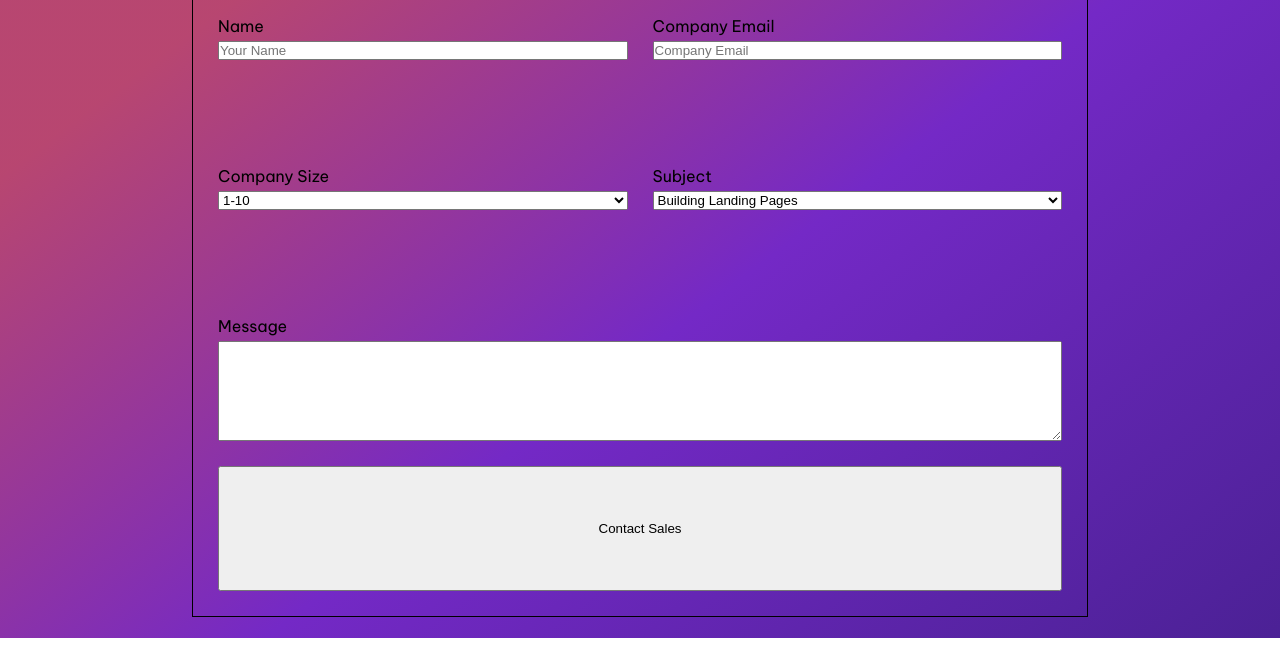
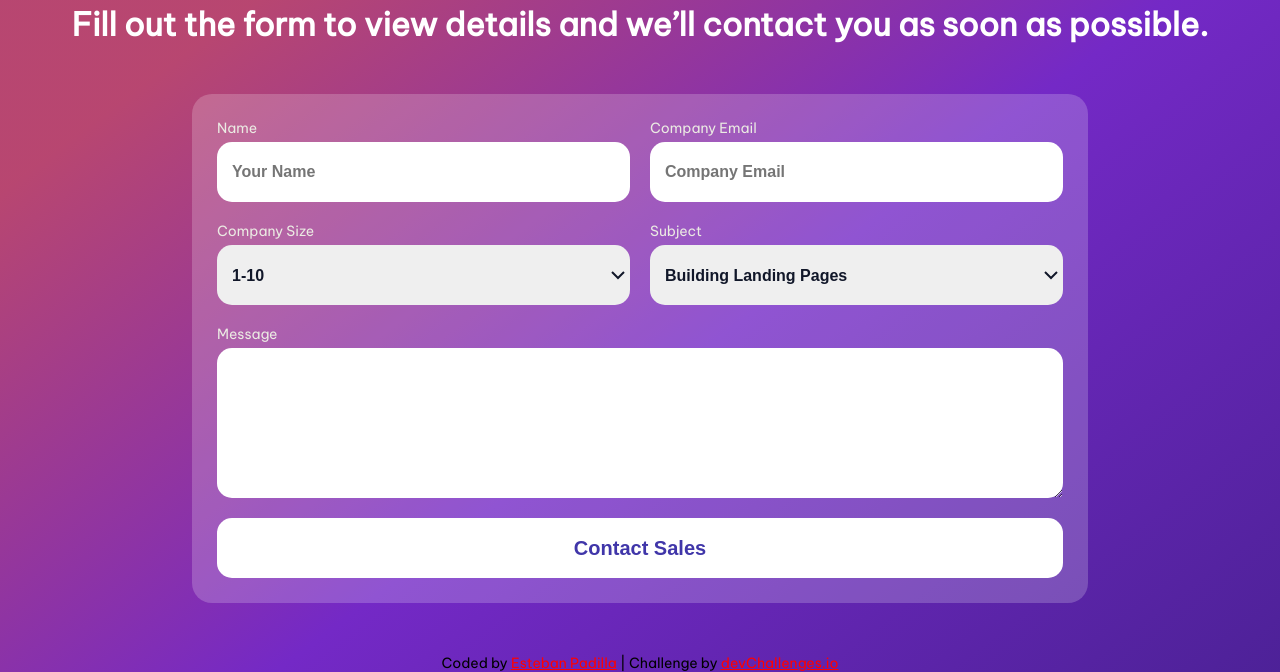
Before and after one commit to ByteSteban/Contact-Page-Form, a plain HTML site: page index.html in a window 1280 px wide. Shown: the part 232-904 px from the top of the page. Before the commit the page ends 870 px from the top, so only its background shows below. Drawn offline with Linux system fonts and the light colour scheme.

Commit message:
resolve grid alignment and row height issues in desktop view and challenge finished

```diff
--- a/assets/css/styles.css
+++ b/assets/css/styles.css
@@ -8,11 +8,23 @@
     src: url(/assets/fonts/BeVietnamPro-Regular.ttf);
     font-display: swap;
 }
+.author-info {
+        font-size: 14px;
+        text-align: center;
+        margin-top: 16px;
+        color: black;
+      }
+
+      .author-info a {
+        color: red;
+        text-decoration: underline;
+      }
 body{
     background: url(/assets/img/background.svg) no-repeat;
     background-size: cover;
     font-family: 'be vietnam pro', sans-serif;
     font-size: 16px;
+    color: #FFFFFF;
 }
 header{
     display: flex;
@@ -40,16 +52,35 @@ main{
     align-items: center;
     margin: 30px;
     margin-bottom: 50px;
+    gap: 20px;
 }
+    .contact-description h1{
+        font-size: 2rem;
+    }
+    .contact-description h2{
+        font-size: 1rem;
+    }
+    @media (min-width:1024px) {
+        .contact-description h1{
+        font-size: 4rem;
+        }
+        .contact-description h2{
+        font-size: 2rem;
+        }
+    }
 
 /* Contact Form */
-
+input:focus, select:focus, textarea:focus{
+    outline-color: #4d90fe;
+}
 .contact-form-container{
     display: flex;
     flex-direction: column;
     justify-content: center;
     align-items: center;
     width: 90%;
+    border-radius: 20px;
+    background-color: #FFFFFF33;
 }
 
 .contact-form{
@@ -57,61 +88,85 @@ main{
     flex-direction: column;
     width: 100%;
     padding: 15px;
-    gap: 10px;
-    border: 1px solid black;
+    gap: 20px;
+    color:  #ebebe3;
 }
 @media (min-width:1024px) {
     .contact-form{
         display: grid;
         padding: 25px;
-        gap: 25px;
+        gap: 20px;
         grid-template-columns: repeat(2 , 1fr);
-        grid-template-rows: repeat(4 , 1fr);
     }
     .contact-form-container{
         width: 70%;
     }
 }
-.form-name-container{
+.contact-form input{
+    color: #111729;
+    border-radius: 15px;
+    border: none;
+    padding: 15px;
+    font-size: 1rem;
+    font-weight: bold;
+    height: 60px;
+}
+.contact-form label{
+    margin-bottom: 5px;
+    font-size: 0.875rem;
+}
+.contact-form select{
+    color: #111729;
+    border-radius: 15px;
+    border: none;
+    padding: 15px;
+    font-size: 1rem;
+    font-weight: bold;
+    height: 60px;
+    appearance: none;
+    background-image: url(/assets/img/Expand_down.svg);
+    background-repeat: no-repeat;
+    background-position: right center;
+}
+select:hover{
+    cursor: pointer;
+}
+.form-item-container{
     display: flex;
     flex-direction: column;
 }
-    .form-name-container label{
-        margin-bottom: 5px;
-    }
-.form-company-email-container{
-    display: flex;
-    flex-direction: column;
-}
-    .form-company-email-container label{
-        margin-bottom: 5px;
-    }
-.form-company-size-container{
-    display: flex;
-    flex-direction: column;
-}
-    .form-company-size-container label{
-        margin-bottom: 5px;
-    }
-.form-subject-container{
-    display: flex;
-    flex-direction: column;
-}
-    .form-subject-container label{
-        margin-bottom: 5px;
-    }
 .form-message-container{
     display: flex;
     flex-direction: column;
     grid-column: span 2;
 }
-    .form-message-container label{
-        margin-bottom: 5px;
-    }
-    .form-message-area{
-        width: 100%;
-        height: 100px;
-    }
+.contact-form textarea{
+    height: 150px;
+    color: #111729;
+    border-radius: 15px;
+    border: none;
+    padding: 15px;
+    font-size: 1rem;
+    font-weight: bold;
+}
 .form-send-button{
     grid-column: span 2;
+    height: 60px;
+    color: #4036A9;
+    background-color: #FFFFFF;
+    border-radius: 15px;
+    border: none;
+    padding: 15px;
+    font-size: 1.25rem;
+    font-weight: bold;
 }
+.form-send-button:hover{
+    background-color: #4036A9;
+    color: #FFFFFF;
+    cursor: pointer;
+    transition: 0.5s;
+}
+.form-send-button:active{
+    transition:  0.2s;
+    transform: scale(0.9);
+}
--- a/index.html
+++ b/index.html
@@ -15,19 +15,19 @@
         <main>
         <section class="contact-description">
             <h1>Interested in our business pricing?</h1>
-            <p>Fill out the form to view details and we’ll contact you as soon as possible.</p>
+            <h2>Fill out the form to view details and we’ll contact you as soon as possible.</h2>
         </section>
         <section class="contact-form-container">
         <form action="#" method="post" class="contact-form">
-            <div class="form-name-container">
+            <div class="form-item-container">
             <label for="name">Name</label>
             <input type="text" id="name" name="name" required placeholder="Your Name" autocomplete="additional-name">
             </div>
-            <div class="form-company-email-container">
+            <div class="form-item-container">
             <label for="company-email">Company Email</label>
             <input type="email" id="company-email" name="email" required placeholder="Company Email" autocomplete="email">
             </div>
-            <div class="form-company-size-container">
+            <div class="form-item-container">
             <label for="company-size">Company Size</label>
             <select name="company-size" id="company-size" required>
                 <option value="1-10">1-10</option>
@@ -38,7 +38,7 @@
                 <option value="1001+">1001+</option>
             </select>
             </div>
-            <div class="form-subject-container">
+            <div class="form-item-container">
             <label for="subject">Subject</label>
             <select name="subject" id="subject" required>
                 <option value="building-landing-pages">Building Landing Pages</option>
@@ -47,11 +47,16 @@
             </div>
             <div class="form-message-container">
             <label for="message">Message</label>
-            <textarea name="message" id="message" class="form-message-area"></textarea>
+            <textarea name="message" id="message"></textarea>
             </div>
             <button type="submit" class="form-send-button">Contact Sales</button>
         </form>
         </section>
         </main>
+        <footer class="author-info">
+            Coded by <a href="https://github.com/ByteSteban">Esteban Padilla</a> | Challenge by
+            <a href="https://www.devchallenges.io?ref=challenge" target="_blank"
+            >devChallenges.io</a>
+        </footer>
     </body>
 </html>
```
